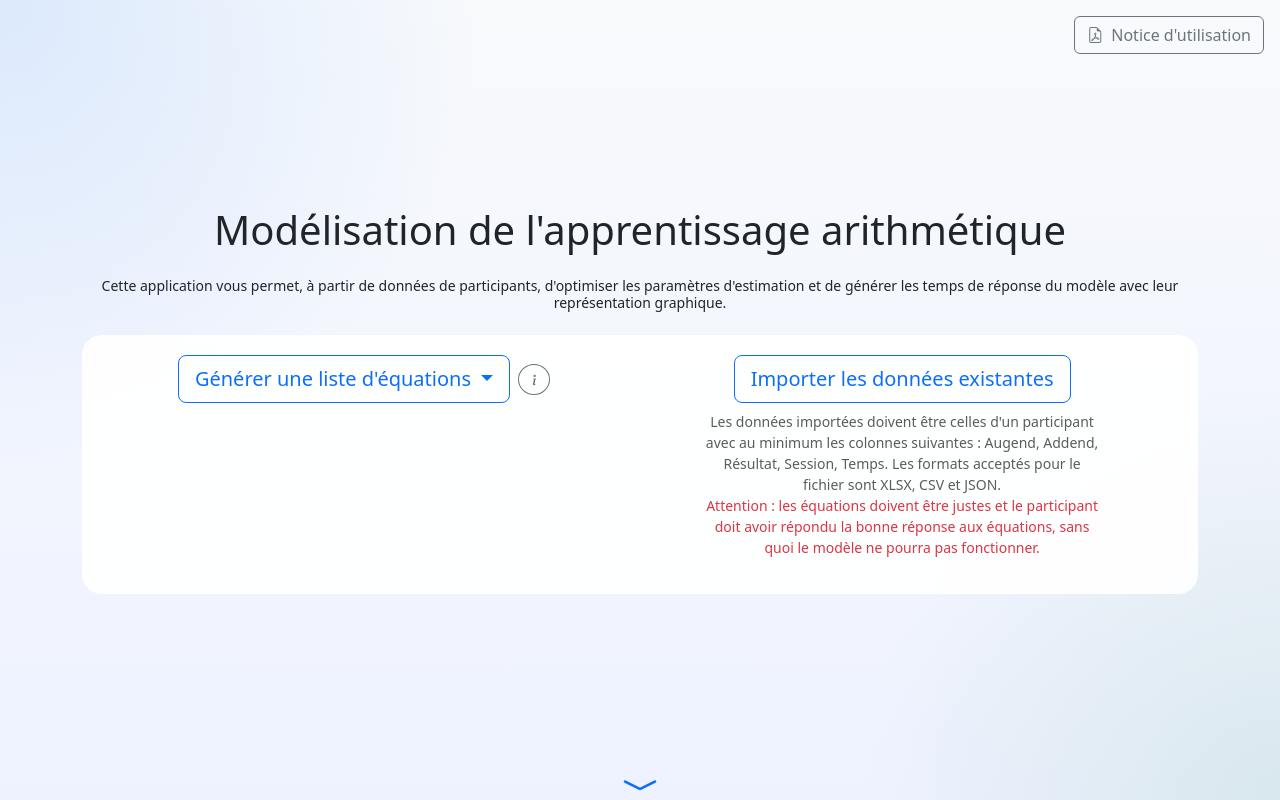
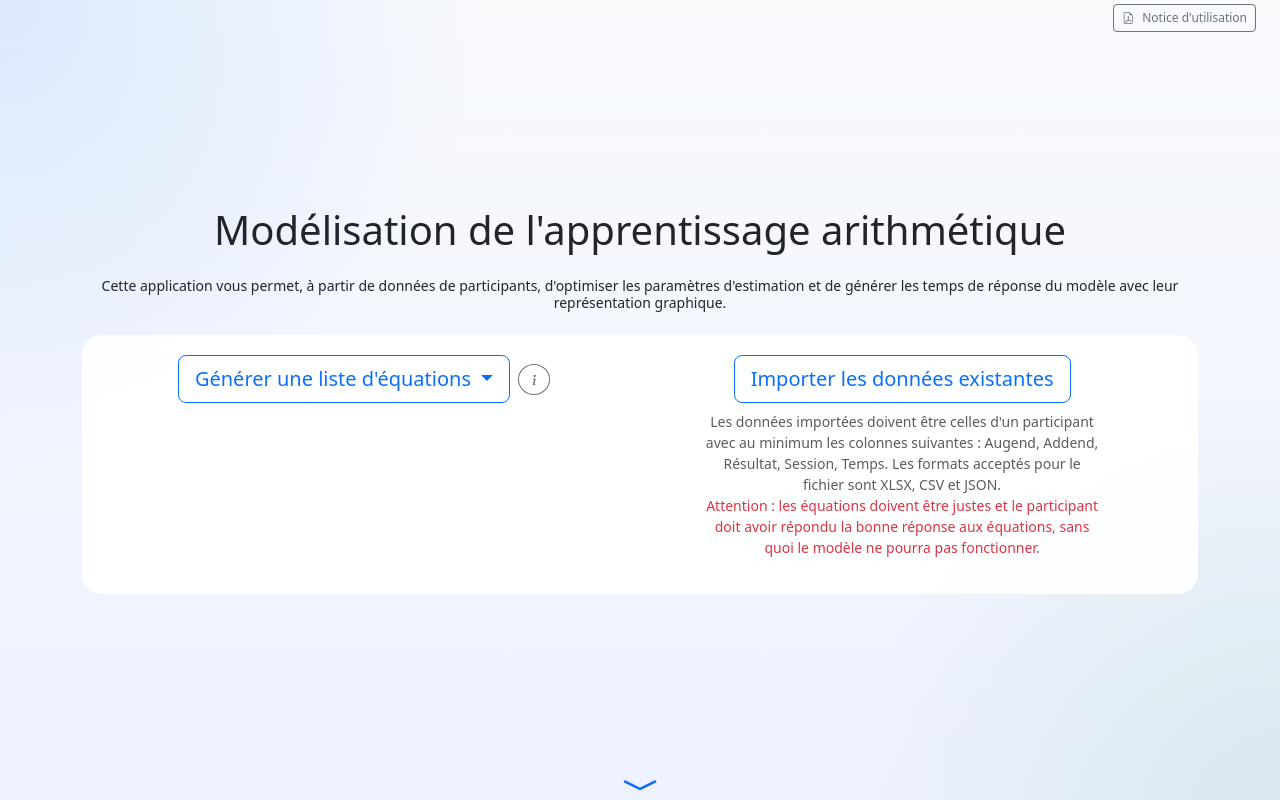
Before and after one commit to GatienCaillet/TER_CAILLET_ILLOUZ, a Vue app in the folder dev/: page / in a window 1280 px wide. Built offline with nearby package versions, Linux system fonts and the light colour scheme.

Commit message:
fix: bouton notice sur petit ecran + modif du readme avec le nouveau chemin

```diff
--- a/dev/src/App.vue
+++ b/dev/src/App.vue
@@ -904,8 +904,8 @@ onBeforeUnmount(() => {
 <template>
   <main ref="mainScrollRef" class="y-mandatory-scroll-snapping">
     <a :href="`${baseUrl}notice-d-utilisation.pdf`" target="_blank"
-      class="btn btn-outline-secondary d-inline-flex align-items-center gap-2 position-fixed top-0 end-0 m-3"
-      style="z-index: 1050;">
+      class="btn btn-sm btn-outline-secondary d-inline-flex align-items-center gap-2 position-fixed top-0 end-0 mx-4 my-1"
+      style="z-index: 1050; font-size: 0.75rem; padding: 0.25rem 0.5rem;">
       <i class="bi bi-file-earmark-pdf"></i>
       Notice d'utilisation
     </a>
```
Also changed, not shown: 1 other file (tests, documents, lock files or other folders).
